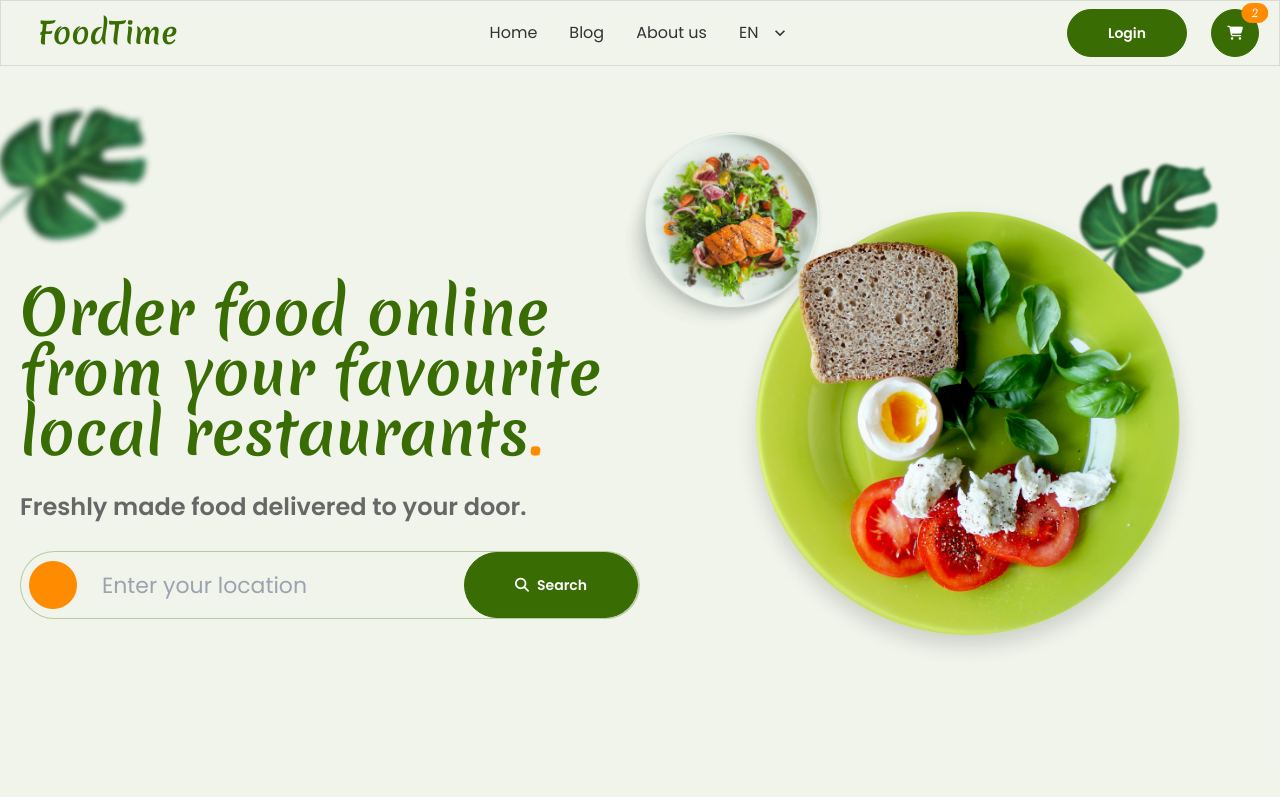
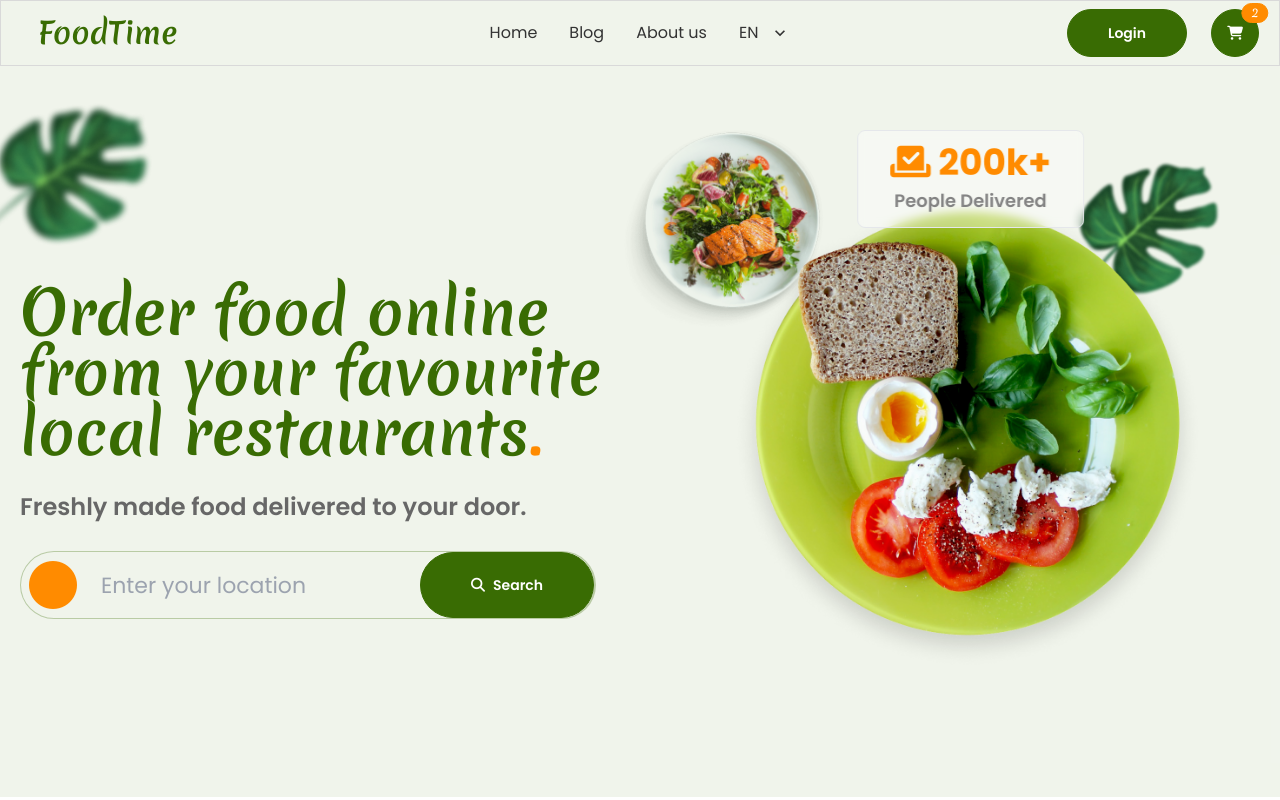
Before and after one commit to showrove-roy/Fanatech-Frontend-interview, a plain HTML site: page src/index.html in a window 1280 px wide. Drawn offline with Linux system fonts and the light colour scheme.

Commit message:
Hero section responsie done

```diff
--- a/src/index.html
+++ b/src/index.html
@@ -129,8 +129,8 @@
               class="max-w-[200px]"
               alt="" />
           </div>
-          <div class="lg:py-28 py-16 flex lg:flex-row flex-col-reverse lg:justify-between lg:items-center">
-            <div class="lg:w-1/2 w-full">
+          <div class="lg:py-28 py-16 flex lg:flex-row flex-col-reverse lg:justify-between lg:items-center gap-y-5">
+            <div class="lg:w-1/2 w-full max-w-2xl mx-auto">
               <h1
                 class="lg:text-6xl text-3xl lg:text-left text-center font-bold text-primary leading-tight z-10 mt-10">
                 Order food online from your favourite local restaurants<span
@@ -138,19 +138,19 @@
                   >.</span
                 >
               </h1>
-              <p class="text-neutral text-2xl font-semibold my-7 fntPoppins">
+              <p class="text-neutral lg:text-2xl md:text-xl text-lg font-semibold my-7 fntPoppins text-center lg:text-left">
                 Freshly made food delivered to your door.
               </p>
-              <div class="">
+              <div class="lg:max-w-xl max-w-lg lg:mx-0 mx-auto">
                 <div
                   class="border-l border-t border-b border-2 border-[rgba(57,108,3,0.3)] rounded-full flex items-center">
-                  <i class="fa-solid fa-circle text-5xl text-secondary m-2"></i>
+                  <i class="fa-solid fa-circle md:text-5xl sm:text-3xl text-lg text-secondary lg:m-2 m-1"></i>
                   <input
                     type="text"
                     placeholder="Enter your location"
-                    class="input w-full bg-transparent outline-none focus:outline-none fntPoppins text-[22px]" />
+                    class="input w-full bg-transparent outline-none focus:outline-none fntPoppins md:text-[22px]  sm:px-4 p-0 border-none" />
                   <button
-                    class="btn btn-primary gap-2 normal-case rounded-full px-[50px] py-8 flex-nowrap ml-2">
+                    class="btn btn-primary lg:gap-2 gap-1 normal-case rounded-full md:px-[50px] px-5 md:py-8 py-3 flex-nowrap ml-2">
                     <i class="fa-solid fa-magnifying-glass"></i>
                     Search
                   </button>
@@ -171,14 +171,14 @@
                     class="max-w-[228px] w-40 md:w-full sm:w-48"
                     alt="" />
                 </div>
-                <div class="absolute -top-16 left-1/4 hidden">
+                <div class="absolute -top-10 sm:-top-12 sm:left-16  sm:translate-x-1/2	mx-auto">
                   <div
                     class="bg-[linear-gradient(180deg,#FFFFFF,0%,rgba(255,255,255,0.4)100%)] px-8 py-3 rounded-lg backdrop-blur-sm border fntPoppins">
-                    <h3 class="text-[40px] font-bold text-secondary">
+                    <h3 class="lg:text-4xl text-2xl font-bold text-secondary">
                       <i class="fa-solid fa-check-to-slot"></i> 200k+
                     </h3>
                     <p
-                      class="text-xl font-semibold text-center text-[#838383] mt-1">
+                      class="lg:text-lg text-sm  font-semibold text-center text-[#838383] mt-1">
                       People Delivered
                     </p>
                   </div>
```
Also changed, not shown: dist/output.css.
